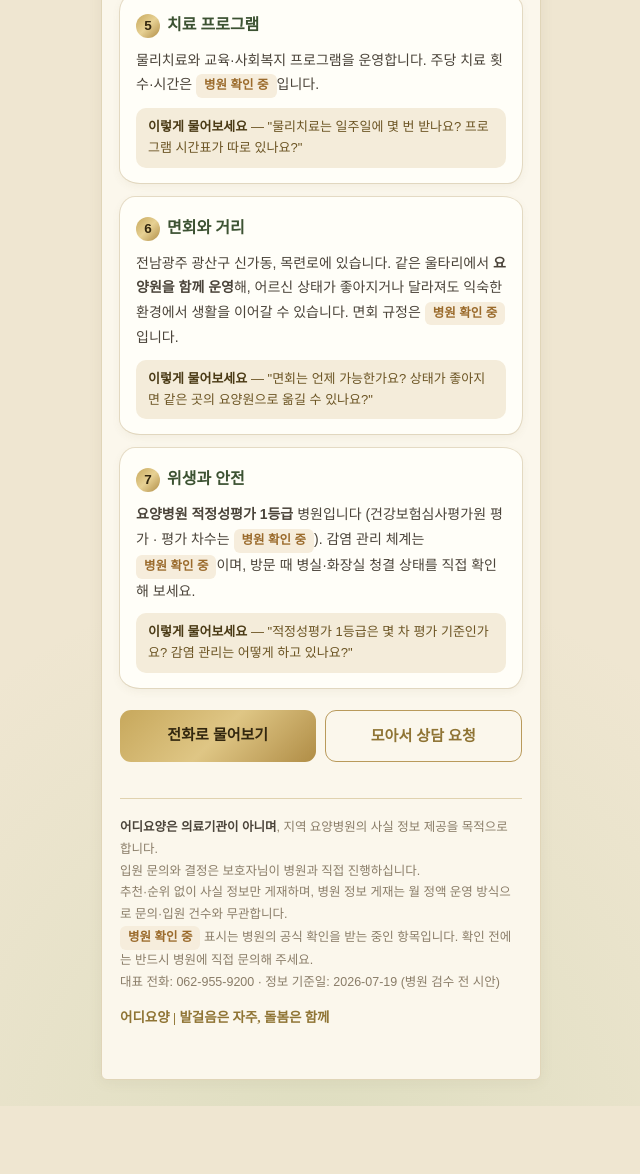
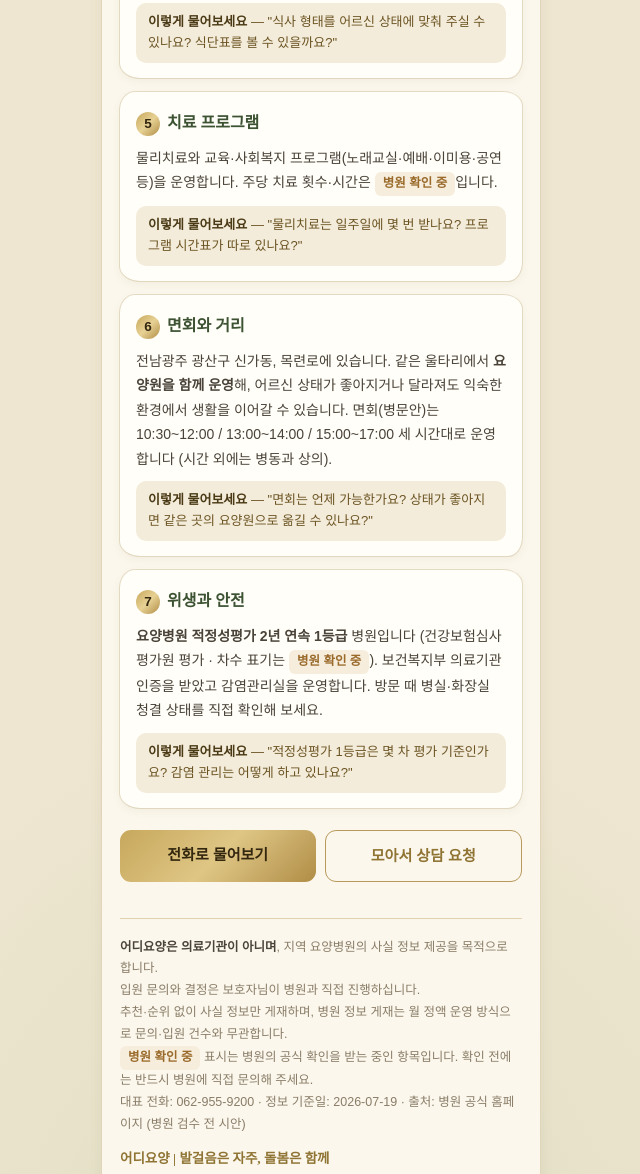
Before and after one commit to 1show-design/eodiyoyang, a plain HTML site: page jayeon.html in a window 1280 px wide. Shown: the part 1381-2555 px from the top of the page, without its empty margins (319-959 px from the left). Before the commit the page ends 2487 px from the top, so only its background shows below. Drawn offline with Linux system fonts and the light colour scheme.

Commit message:
Update Jayeon page with official homepage facts

```diff
--- a/jayeon.html
+++ b/jayeon.html
@@ -103,12 +103,12 @@
 
   <div class="crit">
     <span class="crit-num">1</span><h3>의료진과 회진</h3>
-    <div class="fact">상근 의사 구성과 회진 주기, 야간·주말 대응 체계는 <span class="todo">병원 확인 중</span>입니다.</div>
+    <div class="fact">내과·신경외과·가정의학과·일반외과·마취과의 양방 원장 5명과 한방 원장 3명, 모두 8명이 진료합니다. 회진 주기와 야간·주말 대응 체계는 <span class="todo">병원 확인 중</span>입니다.</div>
     <div class="ask"><b>이렇게 물어보세요</b> — "의사 선생님은 몇 분이 상주하시나요? 회진은 얼마나 자주 있나요?"</div>
   </div>
   <div class="crit">
     <span class="crit-num">2</span><h3>간호·간병 체계</h3>
-    <div class="fact">간호등급, 간병 형태(공동/개인)와 간병인 1명당 어르신 수는 <span class="todo">병원 확인 중</span>입니다. 네이버 톡톡으로도 문의를 받고 있습니다.</div>
+    <div class="fact"><b>전담 간병실(보호자 없는 간병)</b>을 운영합니다 — 6인실 기준 전문 간병사 1명이 24시간 상주하며 식사·이동·위생 관리를 돕고, 간병사 전원이 위생·감염예방 교육을 수료합니다. 간호등급과 간병 비용은 <span class="todo">병원 확인 중</span>입니다. 네이버 톡톡으로도 문의를 받고 있습니다.</div>
     <div class="ask"><b>이렇게 물어보세요</b> — "간병은 공동간병인가요, 개인간병인가요? 간병인 한 분이 몇 분을 돌보나요?"</div>
   </div>
   <div class="crit">
@@ -123,17 +123,17 @@
   </div>
   <div class="crit">
     <span class="crit-num">5</span><h3>치료 프로그램</h3>
-    <div class="fact">물리치료와 교육·사회복지 프로그램을 운영합니다. 주당 치료 횟수·시간은 <span class="todo">병원 확인 중</span>입니다.</div>
+    <div class="fact">물리치료와 교육·사회복지 프로그램(노래교실·예배·이미용·공연 등)을 운영합니다. 주당 치료 횟수·시간은 <span class="todo">병원 확인 중</span>입니다.</div>
     <div class="ask"><b>이렇게 물어보세요</b> — "물리치료는 일주일에 몇 번 받나요? 프로그램 시간표가 따로 있나요?"</div>
   </div>
   <div class="crit">
     <span class="crit-num">6</span><h3>면회와 거리</h3>
-    <div class="fact">전남광주 광산구 신가동, 목련로에 있습니다. 같은 울타리에서 <b>요양원을 함께 운영</b>해, 어르신 상태가 좋아지거나 달라져도 익숙한 환경에서 생활을 이어갈 수 있습니다. 면회 규정은 <span class="todo">병원 확인 중</span>입니다.</div>
+    <div class="fact">전남광주 광산구 신가동, 목련로에 있습니다. 같은 울타리에서 <b>요양원을 함께 운영</b>해, 어르신 상태가 좋아지거나 달라져도 익숙한 환경에서 생활을 이어갈 수 있습니다. 면회(병문안)는 10:30~12:00 / 13:00~14:00 / 15:00~17:00 세 시간대로 운영합니다 (시간 외에는 병동과 상의).</div>
     <div class="ask"><b>이렇게 물어보세요</b> — "면회는 언제 가능한가요? 상태가 좋아지면 같은 곳의 요양원으로 옮길 수 있나요?"</div>
   </div>
   <div class="crit">
     <span class="crit-num">7</span><h3>위생과 안전</h3>
-    <div class="fact"><b>요양병원 적정성평가 1등급</b> 병원입니다 (건강보험심사평가원 평가 · 평가 차수는 <span class="todo">병원 확인 중</span>). 감염 관리 체계는 <span class="todo">병원 확인 중</span>이며, 방문 때 병실·화장실 청결 상태를 직접 확인해 보세요.</div>
+    <div class="fact"><b>요양병원 적정성평가 2년 연속 1등급</b> 병원입니다 (건강보험심사평가원 평가 · 차수 표기는 <span class="todo">병원 확인 중</span>). 보건복지부 의료기관 인증을 받았고 감염관리실을 운영합니다. 방문 때 병실·화장실 청결 상태를 직접 확인해 보세요.</div>
     <div class="ask"><b>이렇게 물어보세요</b> — "적정성평가 1등급은 몇 차 평가 기준인가요? 감염 관리는 어떻게 하고 있나요?"</div>
   </div>
 
@@ -148,7 +148,7 @@
     추천·순위 없이 사실 정보만 게재하며, 병원 정보 게재는 월 정액 운영 방식으로 문의·입원 건수와 무관합니다.<br>
     <span class="todo">병원 확인 중</span> 표시는 병원의 공식 확인을 받는 중인 항목입니다. 확인 전에는 반드시 병원에 직접 문의해 주세요.<br>
 
-    대표 전화: 062-955-9200 · 정보 기준일: 2026-07-19 (병원 검수 전 시안)
+    대표 전화: 062-955-9200 · 정보 기준일: 2026-07-19 · 출처: 병원 공식 홈페이지 (병원 검수 전 시안)
     <div class="foot-brand">어디요양 | 발걸음은 자주, 돌봄은 함께</div>
   </footer>
 </div>
```
